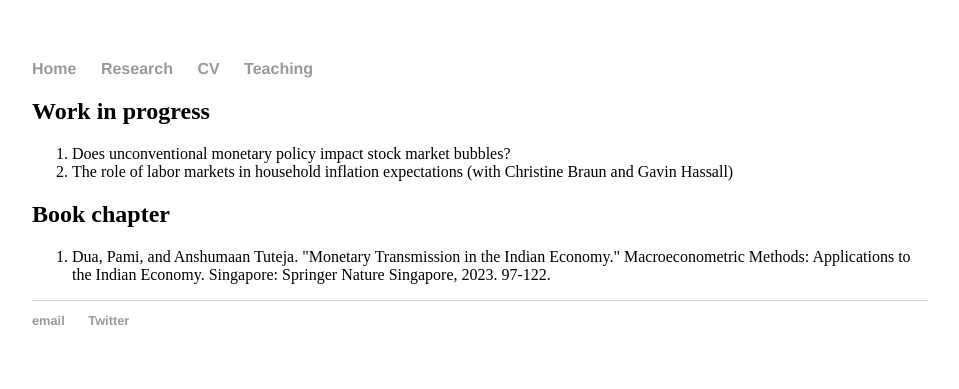
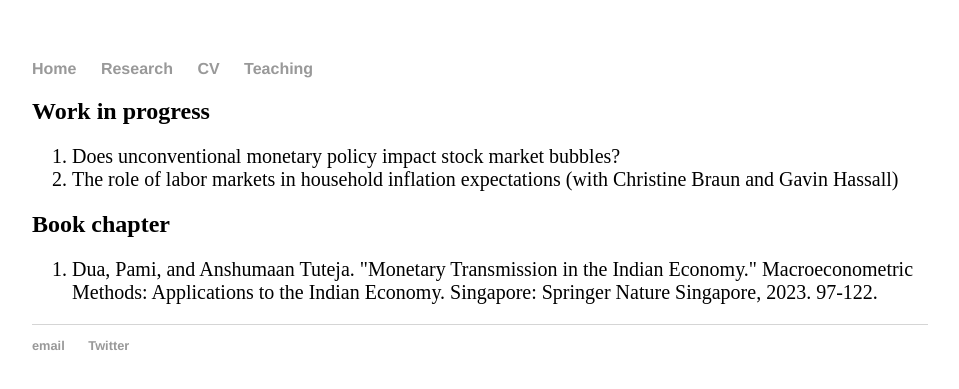
Before and after one commit to anshumaan-tuteja/anshumaan-tuteja.github.io, a Jekyll site: the page built from _pages/research.html, in a window 1280 px wide. Shown: the top 389 px of the page, without its empty margins (160-1119 px from the left). Built offline with Jekyll 4.4.1, drawn with Linux system fonts in a browser that asks for light colours.

Commit message:
Update research.html

```diff
--- a/_pages/research.html
+++ b/_pages/research.html
@@ -5,7 +5,7 @@ title: Research page
 
 <div class="blurb">
   <h2>Work in progress</h2>
-  <ol style="font-size: 1em;">
+  <ol style="font-size: 1.25em;">
     <li> Does unconventional monetary policy impact stock market bubbles? </li>
     <!-- <p> <b>Abstract</b>: This paper examines the sources of the response of stock prices to unconventional monetary shocks using a Structural Vector autoregressive model.
     Findings from US data indicate that stock prices and its fundamental component decline in response to a contractionary monetary policy shock.
@@ -14,7 +14,7 @@ title: Research page
   </ol>
 
   <h2>Book chapter</h2>
-  <ol style="font-size: 1em;">
+  <ol style="font-size: 1.25em;">
     <li>Dua, Pami, and Anshumaan Tuteja. "Monetary Transmission in the Indian Economy." Macroeconometric Methods: Applications to the Indian Economy. Singapore: Springer Nature Singapore, 2023. 97-122. </li>
   </ol>
 
```
